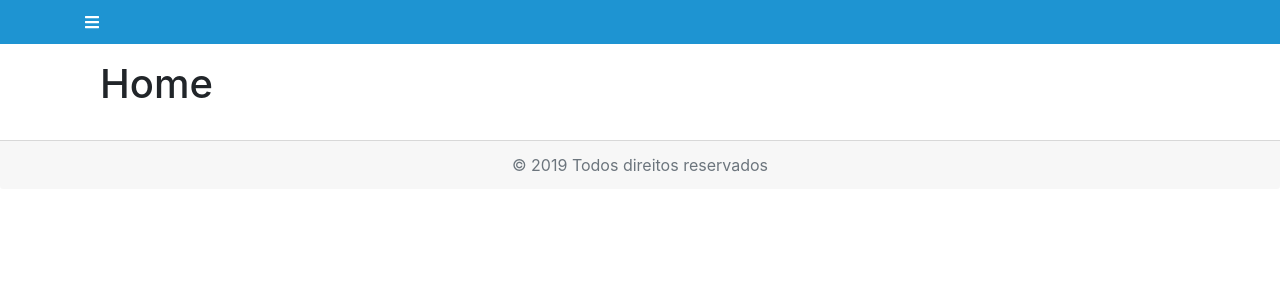
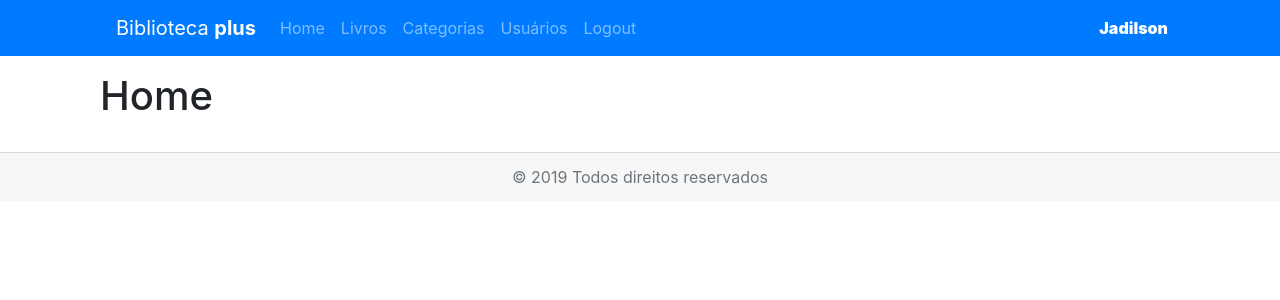
Before and after one commit to jadilson12/Biblioteca-Plus, an Angular app in the folder app/: page / in a window 1280 px wide. Shown: the top 300 px of the page. Built offline with nearby package versions, Linux system fonts and the light colour scheme.

Commit message:
[ADD] implementando  a navbar

```diff
--- a/app/src/app/core/navbar/navbar.component.css
+++ b/app/src/app/core/navbar/navbar.component.css
@@ -1,5 +1,5 @@
 .navbar {
-  padding: 10px 0;
+  padding: 4px 0;
   background-color: #1e94d2;
 }
 
@@ -48,3 +48,20 @@
 .navbar-menuitem.ativo {
   background-color: #494541;
 }
+.usename {
+  text-align: center;
+  padding: 12px;
+}
+
+.navbar-toggle {
+  display: none;
+}
+
+ @media  screen and (max-width: 992px){
+   .navbar-toggle {
+     display: block;
+   }
+   .nav-link {
+     display: none;
+   }
+}
--- a/app/src/app/core/navbar/navbar.component.html
+++ b/app/src/app/core/navbar/navbar.component.html
@@ -1,25 +1,33 @@
-<nav class="navbar">
+<nav class="navbar bg-primary">
   <div class="container">
-    <div class="row">
-      <div class="col-12">
+      <div class="col-12 justify-content-between d-flex">
         <div class="d-flex">
-          <span>
+          <nav class="navbar navbar-expand-lg navbar-dark bg-primary">
             <a href="javascript:;" class="navbar-toggle" (click)="isMenu =!isMenu">
               <fa-icon [icon]="faBars"></fa-icon>
             </a>
-          </span>
+            <a class="navbar-brand ml-3" routerLink="/">Biblioteca <strong>plus</strong></a>
+            <div class="navbar-nav">
+              <a class="nav-item nav-link" routerLink="">Home</a>
+              <a class="nav-item nav-link" routerLinkActive="active" routerLink="/livros">Livros</a>
+              <a class="nav-item nav-link" routerLinkActive="active" routerLink="/categorias">Categorias</a>
+              <a class="nav-item nav-link" routerLinkActive="active" routerLink="/usuarios">Usuários</a>
+              <a class="nav-item nav-link" routerLinkActive="active" routerLink="/logout">Logout</a>
+            </div>
+          </nav>
+        </div>
+        <div class="usename text-center text-white font-weight-bolder">
+          <strong>Jadilson</strong>
         </div>
       </div>
-    </div>
   </div>
-  <ul class="navbar-menu" [hidden]="!isMenu">
+  <ul class="navbar-menu" [hidden]="isMenu">
     <li class="d-flex navbar-usuario justify-content-between">
       <strong>Pedro Dias</strong>
       <a href="javascript:;" class="navbar-toggle" (click)="isMenu =!isMenu">
         <fa-icon [icon]="faArrowLeft"></fa-icon>
       </a>
     </li>
-
     <li class="navbar-menuitem"><a routerLink="/">Home</a></li>
     <li class="navbar-menuitem" routerLinkActive="ativo"><a routerLink="/livros">Livros</a></li>
     <li class="navbar-menuitem" routerLinkActive="ativo"><a routerLink="/categorias">Categorias</a></li>
--- a/app/src/app/core/navbar/navbar.component.ts
+++ b/app/src/app/core/navbar/navbar.component.ts
@@ -13,6 +13,7 @@ export class NavbarComponent implements OnInit {
   constructor() { }
 
   ngOnInit() {
+    this.isMenu = true;
   }
 
 }
```
